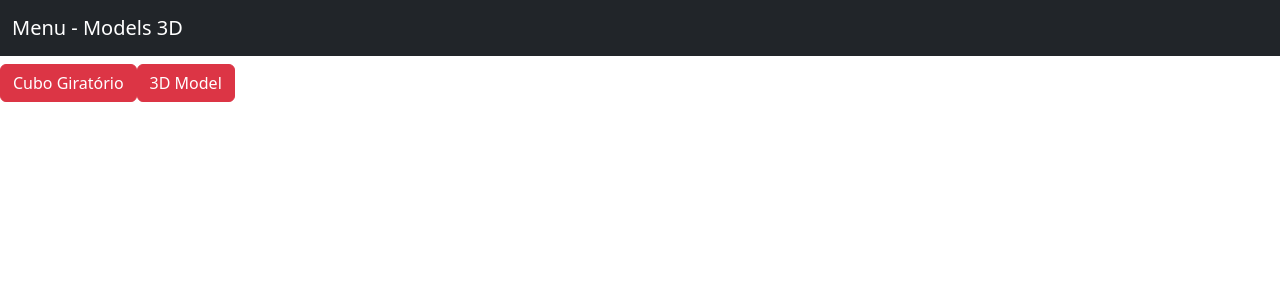
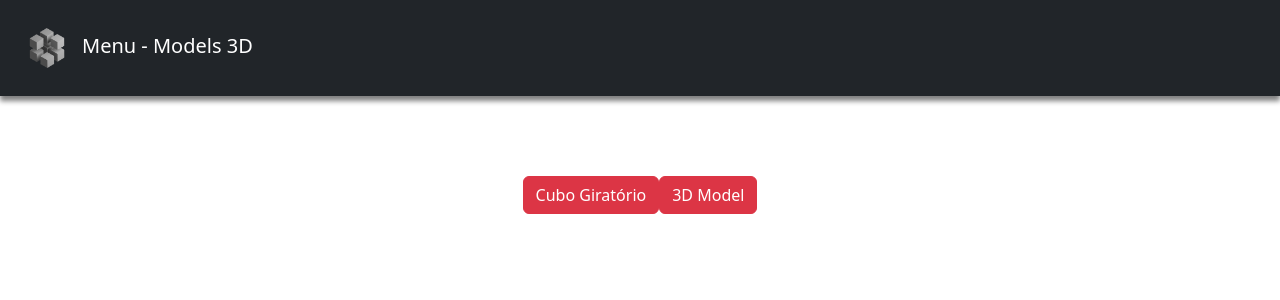
Before and after one commit to Lidia-2309/3DModel, a React (Create React App) app: page / in a window 1280 px wide. Shown: the top 300 px of the page. Built offline with nearby package versions, Linux system fonts and the light colour scheme.

Commit message:
Adicionando commits de style

```diff
--- a/src/pages/home/index.js
+++ b/src/pages/home/index.js
@@ -24,19 +24,22 @@ export const Menu = () => {
                     dark
                 >
                     <NavbarBrand href="/">
-                    {/* <img
+                    <img
                         alt="logo"
-                        src="/logo-white.svg"
+                        src="/Logo.png"
                         style={{
                         height: 40,
-                        width: 40
+                        width: 40,
+                        margin:15
                         }}
-                    /> */}
+                    />
                     Menu - Models 3D
                     </NavbarBrand>
                 </Navbar>
-                <Button color="danger" onClick={toCube}>Cubo Giratório</Button>
-                <Button color="danger" onClick={toEarth}>3D Model</Button>
+                <div className='buttons'>
+                    <Button color="danger" onClick={toCube}>Cubo Giratório</Button>
+                    <Button color="danger" onClick={toEarth}>3D Model</Button>
+                </div>
             </ButtonStyle>
         </>
     )
--- a/src/pages/home/style.js
+++ b/src/pages/home/style.js
@@ -10,5 +10,16 @@ export const ButtonStyle = styled.div`
 
     .my-2{
         margin-top: 0 !important;
+        box-shadow: 0px 5px 5px grey;
+    }
+
+    .buttons{
+        display: flex;
+        justify-content: center;
+        align-items: center;
+        margin-top: 10vh;
+    }
+    .Button{
+        margin-left:5vw;
     }
 `;
```
Also changed, not shown: public/Logo.png (renamed from src/assets/Logo.png).
